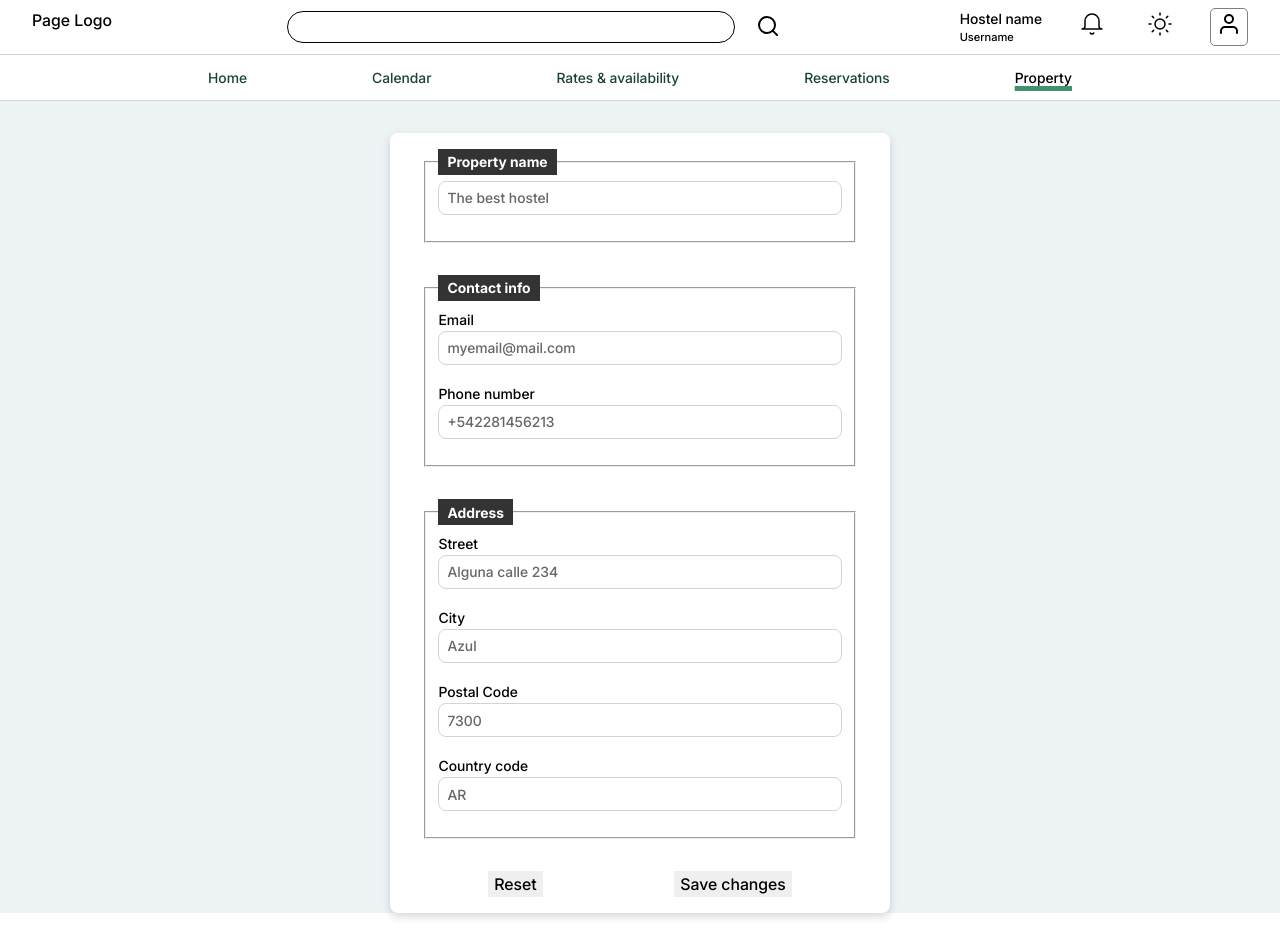
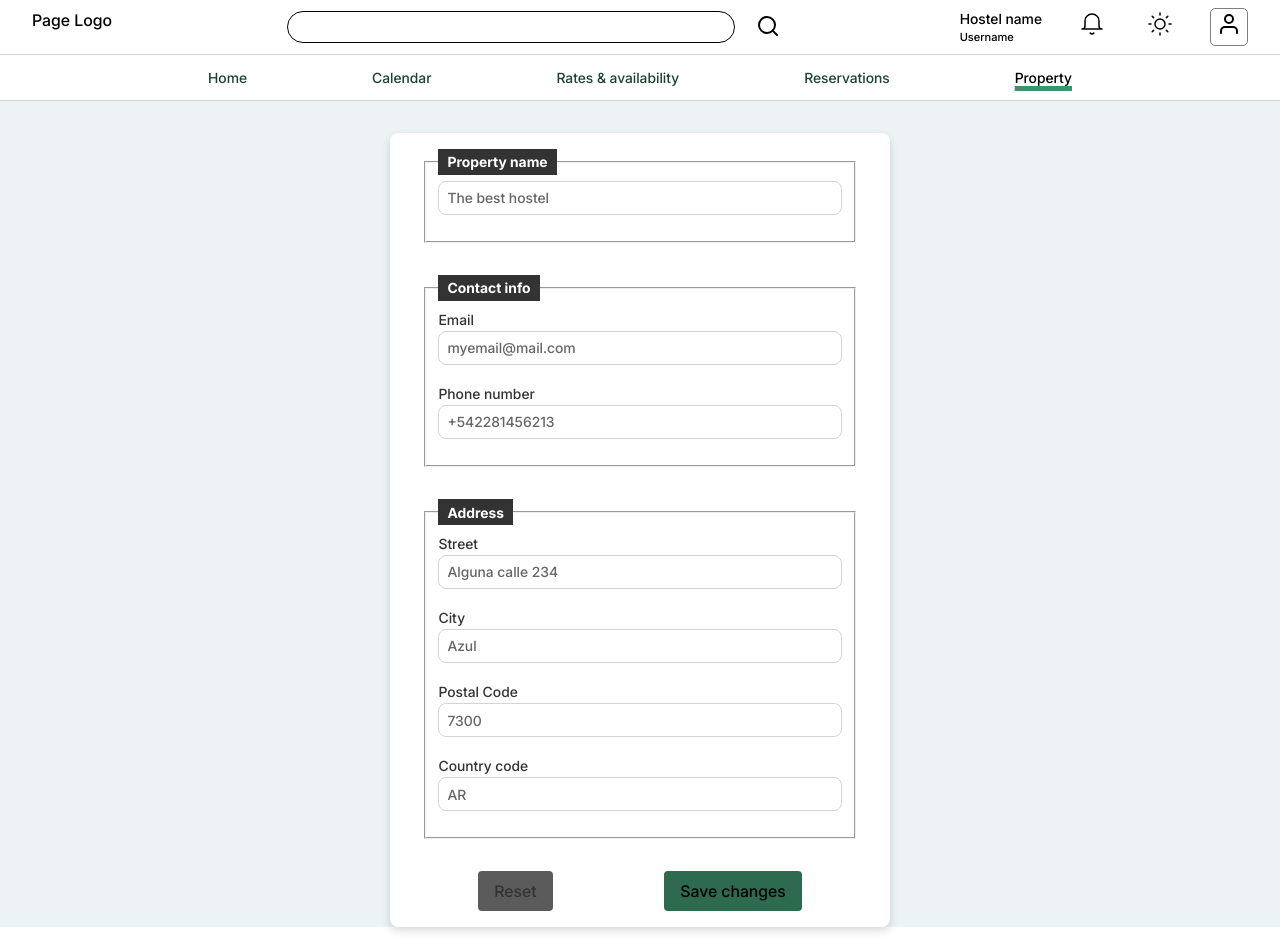
Before and after one commit to tomason182/hostel-front, a React (Vite) app: page /app/property/property-details in a window 1280 px wide. Shown: the top 952 px of the page. Built offline with nearby package versions, Linux system fonts and the light colour scheme.

Commit message:
add: Style property details form

```diff
--- a/src/components/main_app/NavigationMain.jsx
+++ b/src/components/main_app/NavigationMain.jsx
@@ -39,10 +39,10 @@ function NavigationMain() {
 
       {/* Dropdown Menu for Property */}
       <div
+        tabIndex={0}
         className={`${styles.propertyDropdownContainer} ${
           isPropertyActive ? styles.active : ""
         }`}
-        tabIndex="0"
         onMouseEnter={() => setIsDropdownOpen(true)}
         onMouseLeave={() => setIsDropdownOpen(false)}
       >
--- a/src/components/main_app/property/PropertyDetails.jsx
+++ b/src/components/main_app/property/PropertyDetails.jsx
@@ -96,8 +96,12 @@ function PropertyDetails() {
           />
         </fieldset>
         <div className={styles.buttonContainer}>
-          <button type="reset">Reset</button>
-          <button type="submit">Save changes</button>
+          <button type="reset" className={styles.resetBtn}>
+            Reset
+          </button>
+          <button type="submit" className={styles.submitBtn}>
+            Save changes
+          </button>
         </div>
       </form>
     </div>
--- a/src/styles/propertyDetails.module.css
+++ b/src/styles/propertyDetails.module.css
@@ -31,6 +31,7 @@
 
 .mainForm label {
   font-size: var(--font-size-small);
+  color: var(--text-color-dark);
 }
 
 .mainForm input {
@@ -47,3 +48,26 @@
   display: flex;
   justify-content: space-around;
 }
+
+.buttonContainer button {
+  padding: var(--padding-s) var(--padding-m);
+  border-radius: var(--border-radius);
+}
+
+.resetBtn {
+  background-color: #333;
+  opacity: 0.8;
+}
+
+.resetBtn:hover {
+  background-color: #333;
+  opacity: 1;
+}
+
+.submitBtn {
+  background-color: var(--primary-color);
+}
+
+.submitBtn:hover {
+  background-color: var(--primary-color-dark);
+}
```
